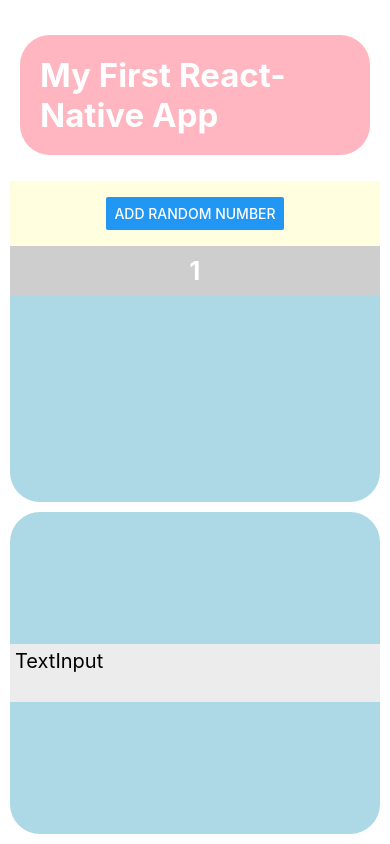
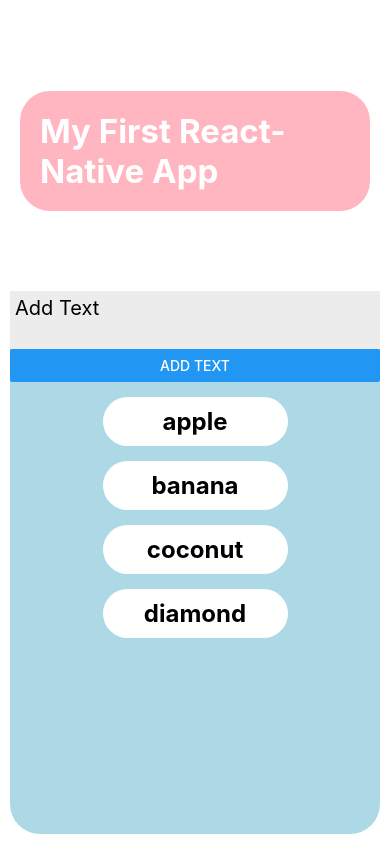
Before and after one commit to Skylar090807/react-native-basic_01, a React Native app: screen / in a window 390 px wide. Built offline with nearby package versions, Linux system fonts and the light colour scheme.

Commit message:
Button, ScrollView, TextInput 다루기

```diff
--- a/App.js
+++ b/App.js
@@ -7,16 +7,29 @@
  */
 
 import React, {useState} from 'react';
-import {ScrollView, StyleSheet} from 'react-native';
+import {ScrollView, StyleSheet, Button, Text, Alert} from 'react-native';
 import Generator from './src/generator';
 import Header from './src/header';
 import Input from './src/intput';
 import NumList from './src/numlist';
-import {Container, ViewWrap} from './styles/style';
+import {
+  Container,
+  ViewWrap,
+  TextInputWrap,
+  AddedText,
+  AddedView
+} from './styles/style';
 
 const App = () => {
   const [appName, setAppName] = useState('My First React-Native App');
   const [randomNumber, setRandomNumber] = useState([1]);
+  const [text, setText] = useState('');
+  const [alphabet, setAlphabet] = useState([
+    'apple',
+    'banana',
+    'coconut',
+    'diamond'
+  ]);
 
   const onAddRandomNum = () => {
     // alert('Added RandomNumber!');
@@ -34,12 +47,27 @@ const App = () => {
     setRandomNumber(randomNumber.filter((num, idx) => position !== idx));
   };
 
+  const onChangeTextHandle = state => {
+    // alert(state)
+    setText(state);
+  };
+
+  const onAddTextInput = () => {
+    // text 빈 문자열로 초기화 한다. setAlphabet에 기존 state 복사 후 text추가.
+    setAlphabet([...alphabet, text]);
+    setText('');
+  };
+
+  const onDeleteText = state => {
+    setAlphabet(alphabet.filter((text, idx) => state !== idx));
+  };
+
   return (
     <Container>
       <Header appName={appName} />
-      {/* <Title>First React Native</Title> */}
+
       {/* <ActivityIndicator style={styles.horizontal} size='large' /> */}
-      <ViewWrap>
+      {/* <ViewWrap>
         <Generator onAddRandomNum={onAddRandomNum} />
         <ScrollView
           style={{width: '100%'}}
@@ -53,6 +81,25 @@ const App = () => {
       </ViewWrap>
       <ViewWrap>
         <Input />
+      </ViewWrap> */}
+      <ViewWrap>
+        <TextInputWrap
+          value={text}
+          onChangeText={onChangeTextHandle}
+          multiline={true}
+          maxLength={50}
+          autoCapitalize={'none'}
+          editable={true}
+          placeholder='Add Text'
+        />
+        <Button onPress={onAddTextInput} title='Add Text' />
+        <ScrollView>
+          {alphabet.map((item, idx) => (
+            <AddedView key={idx} onPress={() => onDeleteText(idx)}>
+              <AddedText>{item}</AddedText>
+            </AddedView>
+          ))}
+        </ScrollView>
       </ViewWrap>
     </Container>
   );
--- a/styles/style.js
+++ b/styles/style.js
@@ -12,8 +12,8 @@ export const Container = styled.View`
 export const ViewWrap = styled.View`
   flex: 2;
   background-color: lightblue;
-  align-items: center;
-  justify-content: center;
+  // align-items: center;
+  // justify-content: center;
   border-radius: 30px;
   margin-top: 10px;
   width: 100%;
@@ -29,9 +29,20 @@ export const Title = styled.Text`
   margin-top: 10px;
 `;
 
-export const Paragraph = styled.Text`
+export const AddedView = styled.TouchableOpacity`
+  justify-content: center;
+  align-items: center;
+  margin-top: 15px;
+`;
+
+export const AddedText = styled.Text`
   font-size: 24px;
   font-weight: bold;
+  background-color: #fff;
+  padding: 10px;
+  border-radius: 60px;
+  width: 50%;
+  text-align: center;
 `;
 
 //header.jsx
```
